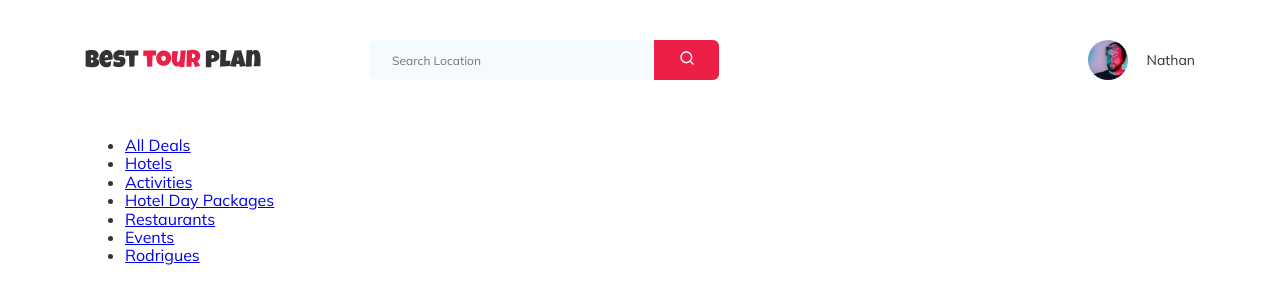
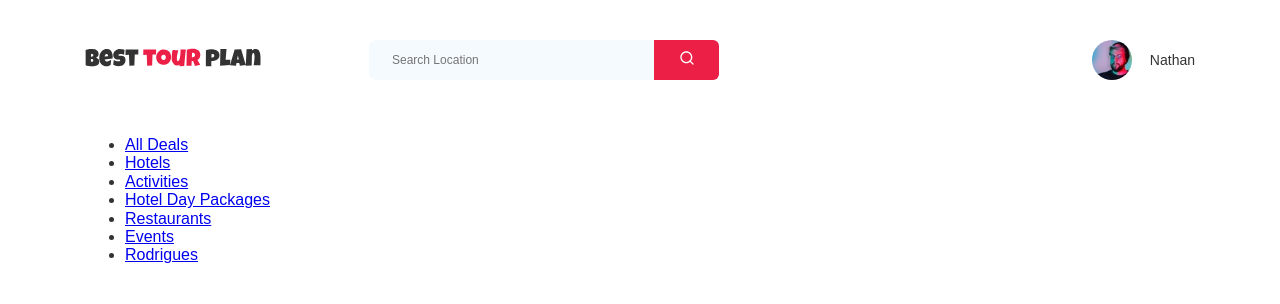
Before and after one commit to annikk007/tour-plan, a plain HTML site: page index.html in a window 1280 px wide. Drawn offline with Linux system fonts and the light colour scheme.

Commit message:
change: Mulish to Muli

```diff
--- a/index.html
+++ b/index.html
@@ -4,10 +4,6 @@
     <meta charset="UTF-8" />
     <meta name="viewport" content="width=device-width, initial-scale=1.0" />
     <title>Best Tour Plan - Hotel Booking</title>
-    <link
-      href="https://fonts.googleapis.com/css2?family=Mulish:wght@700;400&family=Ubuntu+Condensed&display=swap"
-      rel="stylesheet"
-    />
     <link
       href="https://fonts.googleapis.com/css2?family=Nunito:wght@400;700;800&family=Ubuntu+Condensed&display=swap"
       rel="stylesheet"
--- /dev/null
+++ b/sass/_font.sass
@@ -0,0 +1,43 @@
+@font-face
+    font-family: 'Muli'
+    src: url('../fonts/muli/Mulilight.woff2') format('woff2'),
+        url('../fonts/muli/Mulilight.woff') format('woff')
+    font-weight: 300
+    font-style: normal
+    font-display: swap
+
+
+@font-face
+    font-family: 'Muli'
+    src: url('../fonts/muli/Muliregular.woff2') format('woff2'),
+        url('../fonts/muli/Muliregular.woff') format('woff')
+    font-weight: 400
+    font-style: normal
+    font-display: swap
+
+
+@font-face
+    font-family: 'Muli'
+    src: url('../fonts/muli/Mulisemibold.woff2') format('woff2'),
+        url('../fonts/muli/Mulisemibold.woff') format('woff')
+    font-weight: 600
+    font-style: normal
+    font-display: swap
+
+
+@font-face
+    font-family: 'Muli'
+    src: url('../fonts/muli/Mulibold.woff2') format('woff2'),
+        url('../fonts/muli/Mulilight.woff') format('woff')
+    font-weight: 700
+    font-style: normal
+    font-display: swap
+
+
+@font-face
+    font-family: 'Muli'
+    src: url('../fonts/muli/Muliextrabold.woff2') format('woff2'),
+        url('../fonts/muli/Muliextrabold.woff') format('woff')
+    font-weight: 800
+    font-style: normal
+    font-display: swap
--- a/sass/_settings.sass
+++ b/sass/_settings.sass
@@ -1,7 +1,7 @@
 *
     box-sizing: border-box
 body
-    font-family: 'Mulish', sans-serif
+    font-family: 'Muli', sans-serif
     color: $text-color
 .container
     max-width: 1110px
--- a/sass/style.sass
+++ b/sass/style.sass
@@ -6,3 +6,5 @@
 @import '_normalize.scss'
 //стили для блока header
 @import 'blocks/_header.sass'
+//подключение muli
+@import '_font.sass'
```
Also changed, not shown: .css/style.css, fonts/muli/Muliblack.woff (added), fonts/muli/Muliblack.woff2 (added), fonts/muli/Mulibold.woff (added), fonts/muli/Mulibold.woff2 (added), fonts/muli/Muliextrabold.woff (added), fonts/muli/Muliextrabold.woff2 (added), fonts/muli/Mulilight.woff (added), fonts/muli/Mulilight.woff2 (added), fonts/muli/Muliregular.woff (added), fonts/muli/Muliregular.woff2 (added), fonts/muli/Mulisemibold.woff (added), fonts/muli/Mulisemibold.woff2 (added), 1 other file.
